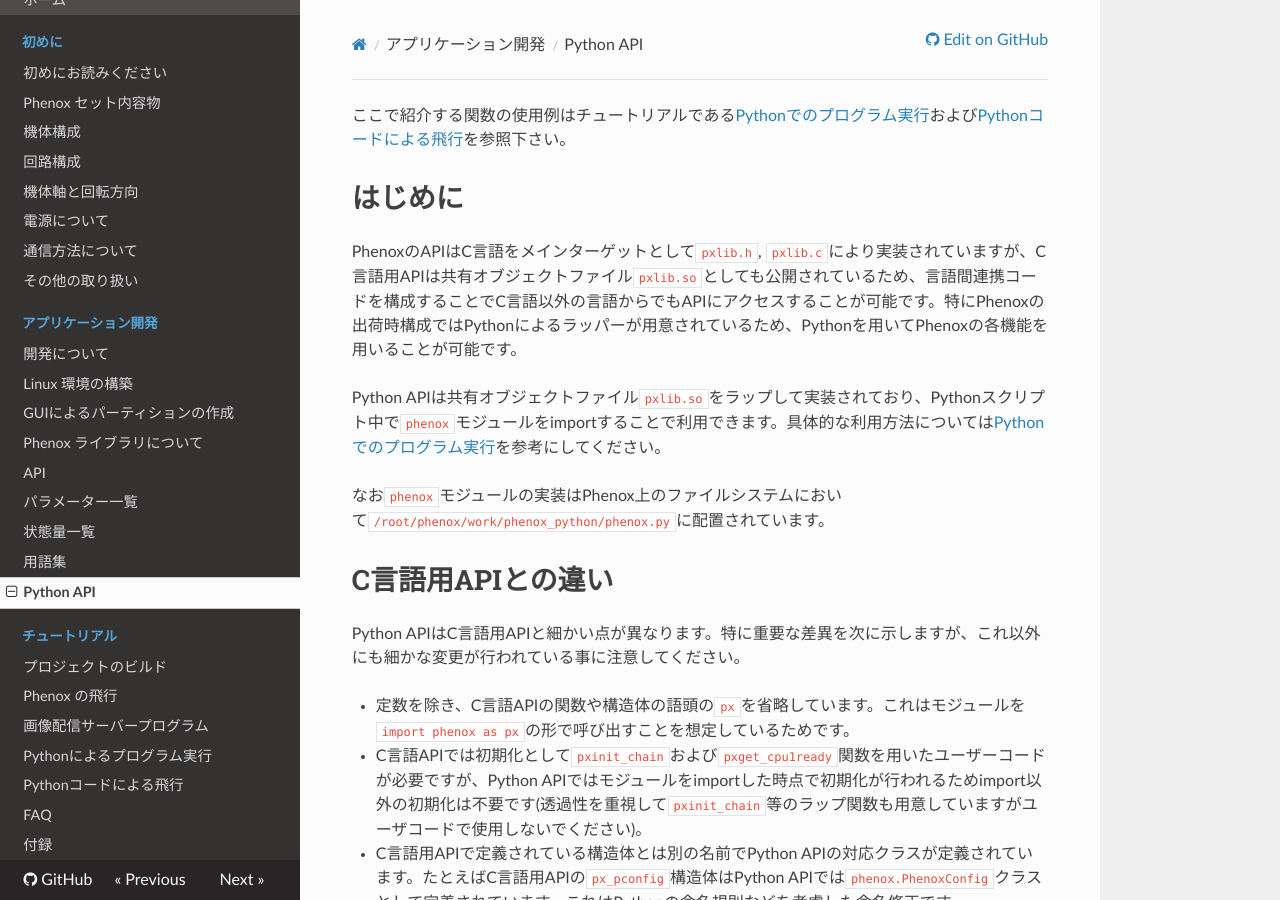
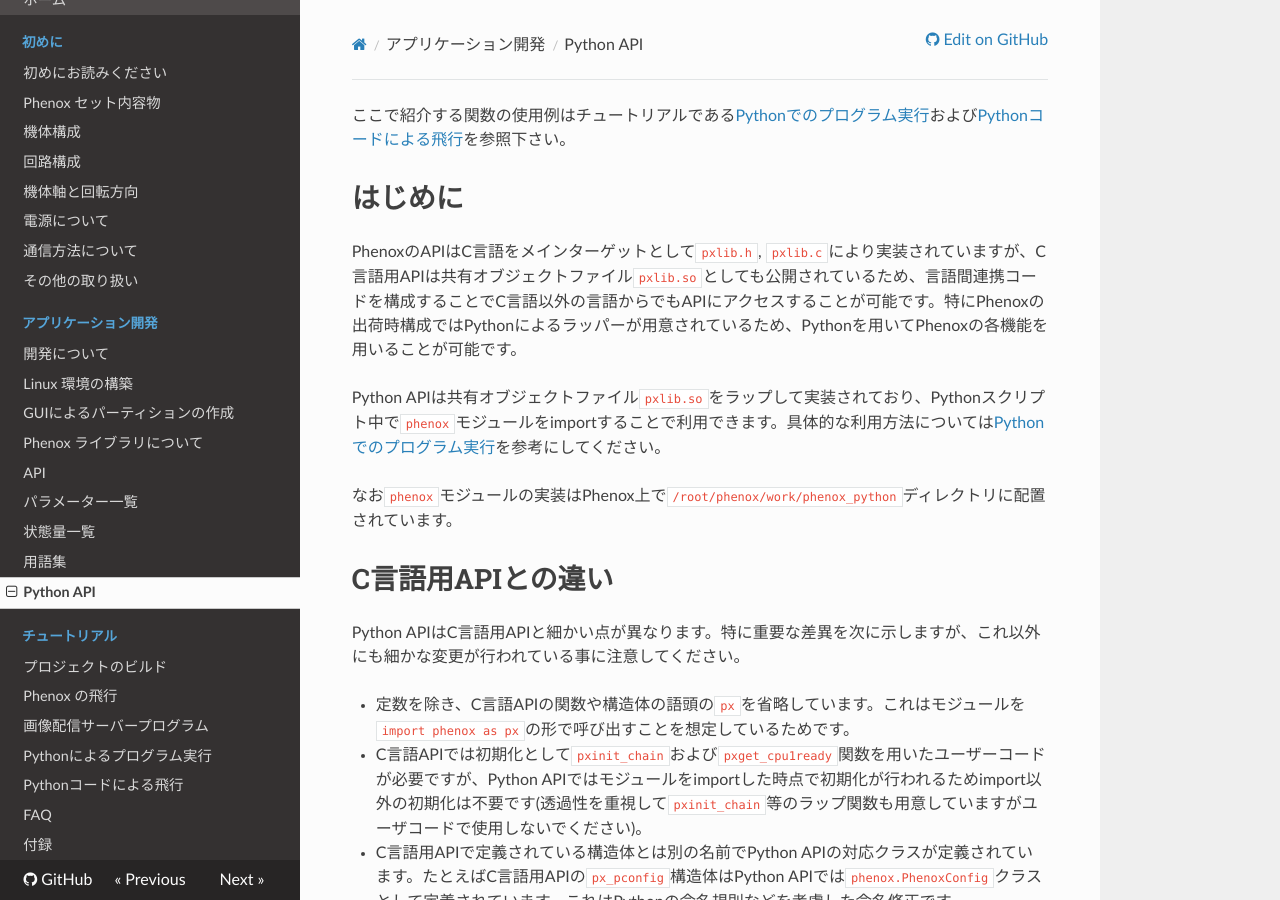
Before and after one commit to phenoxlab/phenox, an MkDocs documentation site: the page built from docs/dev/pythonapi.md, in a window 1280 px wide and 900 px high. Built offline with MkDocs 1.6.1, drawn with Linux system fonts in a browser that asks for light colours; nearby versions of some CDN libraries; old or Windows-style settings are respelled for this version of MkDocs.

Commit message:
fixed phenox.py's directory description

```diff
--- a/docs/dev/pythonapi.md
+++ b/docs/dev/pythonapi.md
@@ -6,7 +6,7 @@
 
 Python APIは共有オブジェクトファイル`pxlib.so`をラップして実装されており、Pythonスクリプト中で`phenox`モジュールをimportすることで利用できます。具体的な利用方法については[Pythonでのプログラム実行](../tut/python_basic)を参考にしてください。
 
-なお`phenox`モジュールの実装はPhenox上のファイルシステムにおいて`/root/phenox/work/phenox_python/phenox.py`に配置されています。
+なお`phenox`モジュールの実装はPhenox上で`/root/phenox/work/phenox_python`ディレクトリに配置されています。
 
 # C言語用APIとの違い
 
```
